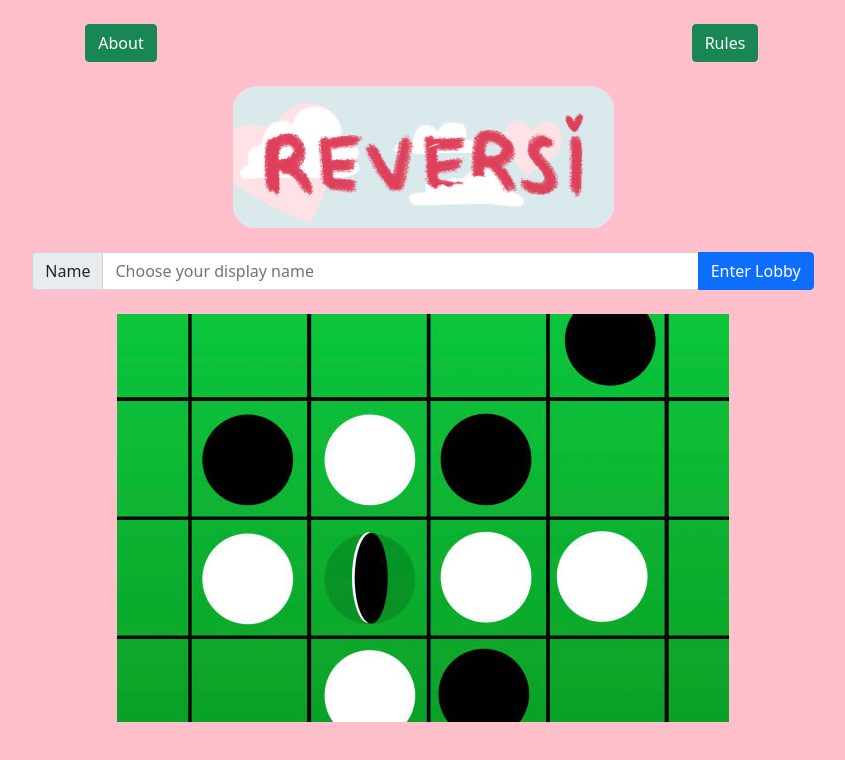
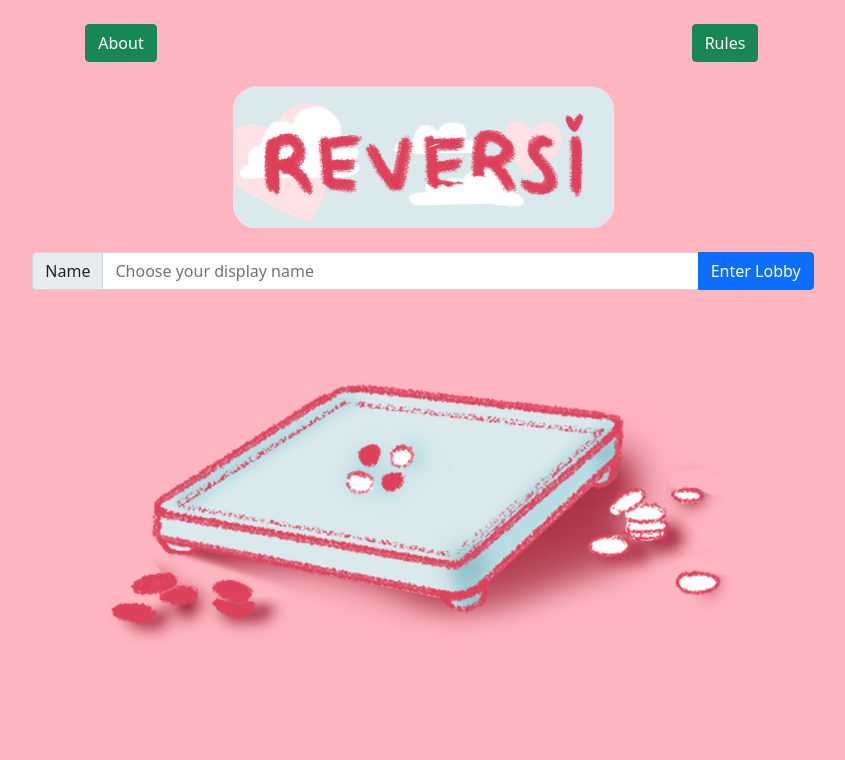
Before and after one commit to belindz1/reversi-belinda-2, a website: page public/index.html in a window 1280 px wide. Shown: the whole page, without its empty margins (217-1062 px from the left). Drawn offline with nearby package versions, Linux system fonts and the light colour scheme.

Commit message:
changed index bottom image, more cosmetic changes

```diff
--- a/public/index.html
+++ b/public/index.html
@@ -10,7 +10,7 @@
     <link href="https://cdn.jsdelivr.net/npm/bootstrap@5.1.3/dist/css/bootstrap.min.css" rel="stylesheet" integrity="sha384-1BmE4kWBq78iYhFldvKuhfTAU6auU8tT94WrHftjDbrCEXSU1oBoqyl2QvZ6jIW3" crossorigin="anonymous">
     <style>
       body {
-        background-color: pink;
+        background-color: lightpink;
       }
     </style>
 
@@ -43,7 +43,7 @@
       </div>
       <div class="row m-4">
         <div class="col text-center">
-          <img class="img-fluid" src="assets/images/bottom-splash.jpg" alt="Reversi Logo 2"/>
+          <img class="img-fluid" src="assets/images/reversi-board.png" alt="Reversi Logo 2"/>
         </div>
       </div>
     </div>
```
Also changed, not shown: public/about.html (+1 -1 lines), public/assets/images/reversi-board.png (added).
